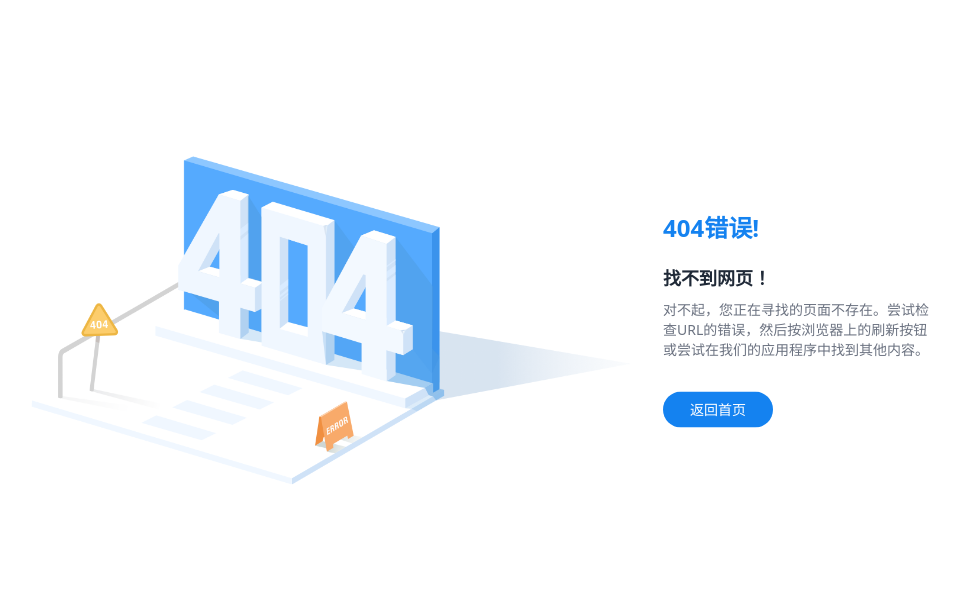
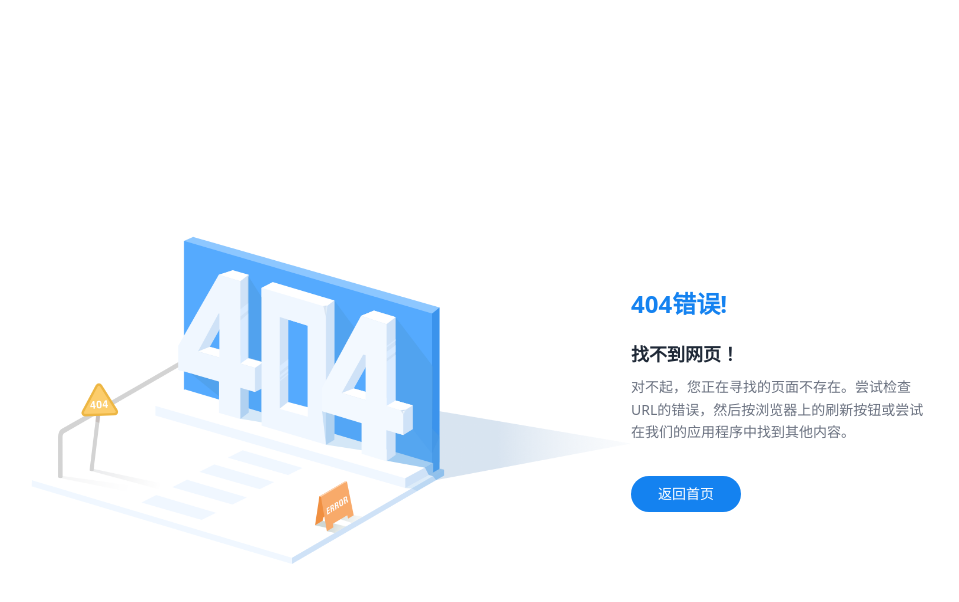
Before and after one commit to 0711beHappy/RuoYi-Vue3-TS, a Vue app: page /404 in a window 1280 px wide. Shown: the top 602 px of the page, without its empty margins (159-1118 px from the left). Built offline with nearby package versions, Linux system fonts and the light colour scheme.

Commit message:
feat：404页面移动端适配

```diff
--- a/src/views/error/404.vue
+++ b/src/views/error/404.vue
@@ -7,29 +7,31 @@ const message = computed(() => {
 </script>
 
 <template>
-  <div class="wscn-http404-container">
-    <div class="wscn-http404 flex flex-col md:flex-row items-center justify-center">
+  <div class="wscn-http404-container flex items-center justify-center min-h-screen">
+    <div class="wscn-http404 w-full max-w-[1200px] px-4 md:px-8 flex flex-col md:flex-row items-center justify-center">
       <!-- 404 图片区域 -->
-      <div class="pic-404 relative w-full md:w-[600px] overflow-hidden">
+      <div class="pic-404 relative w-full md:w-[600px] overflow-hidden mb-8 md:mb-0">
         <img class="pic-404__parent w-full" src="@/assets/404_images/404.png" alt="404">
         <img class="pic-404__child left absolute w-20" src="@/assets/404_images/404_cloud.png" alt="404">
         <img class="pic-404__child mid absolute w-11" src="@/assets/404_images/404_cloud.png" alt="404">
         <img class="pic-404__child right absolute w-15" src="@/assets/404_images/404_cloud.png" alt="404">
       </div>
       <!-- 文字区域 -->
-      <div class="bullshit w-full md:w-[300px] py-8 md:py-0 md:pl-8 overflow-hidden">
+      <div class="bullshit w-full md:w-[300px] overflow-hidden text-center md:text-left">
         <div class="bullshit__oops text-2xl font-bold text-[#1482f0] mb-5">
           404错误!
         </div>
         <div class="bullshit__headline text-lg font-bold text-gray-800 mb-2">
           {{ message }}
         </div>
-        <div class="bullshit__info text-sm text-gray-500 mb-8">
+        <div class="bullshit__info text-sm text-gray-500 mb-8 leading-relaxed">
           对不起，您正在寻找的页面不存在。尝试检查URL的错误，然后按浏览器上的刷新按钮或尝试在我们的应用程序中找到其他内容。
         </div>
-        <router-link to="/index" class="bullshit__return-home block w-[110px] h-9 bg-[#1482f0] rounded-full text-center text-white text-sm leading-9 cursor-pointer">
-          返回首页
-        </router-link>
+        <div class="flex justify-center md:justify-start">
+          <router-link to="/index" class="bullshit__return-home block w-[110px] h-9 bg-[#1482f0] rounded-full text-center text-white text-sm leading-9 cursor-pointer">
+            返回首页
+          </router-link>
+        </div>
       </div>
     </div>
   </div>
@@ -37,17 +39,17 @@ const message = computed(() => {
 
 <style lang="scss" scoped>
 .wscn-http404-container {
-  transform: translate(-50%, -50%);
-  position: absolute;
-  top: 40%;
-  left: 50%;
+  // 去掉绝对定位，改用 flex 居中，适配所有屏幕
+  min-height: 100vh;
+  display: flex;
+  align-items: center;
+  justify-content: center;
 }
 
 .wscn-http404 {
-  position: relative;
-  width: 1200px;
-  padding: 0 50px;
-  overflow: hidden;
+  // 最大宽度 1200px，小屏幕自动适配
+  max-width: 1200px;
+  width: 100%;
 }
 
 .pic-404 {
```
